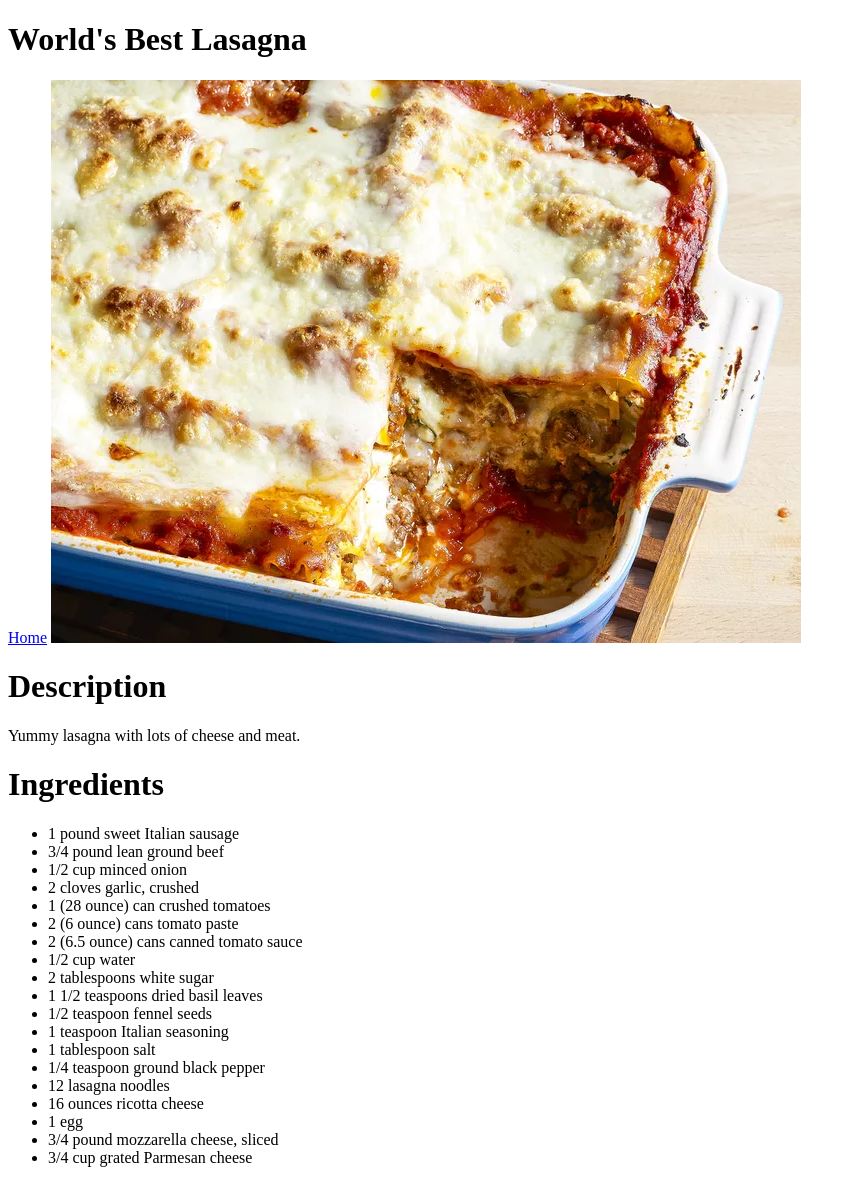
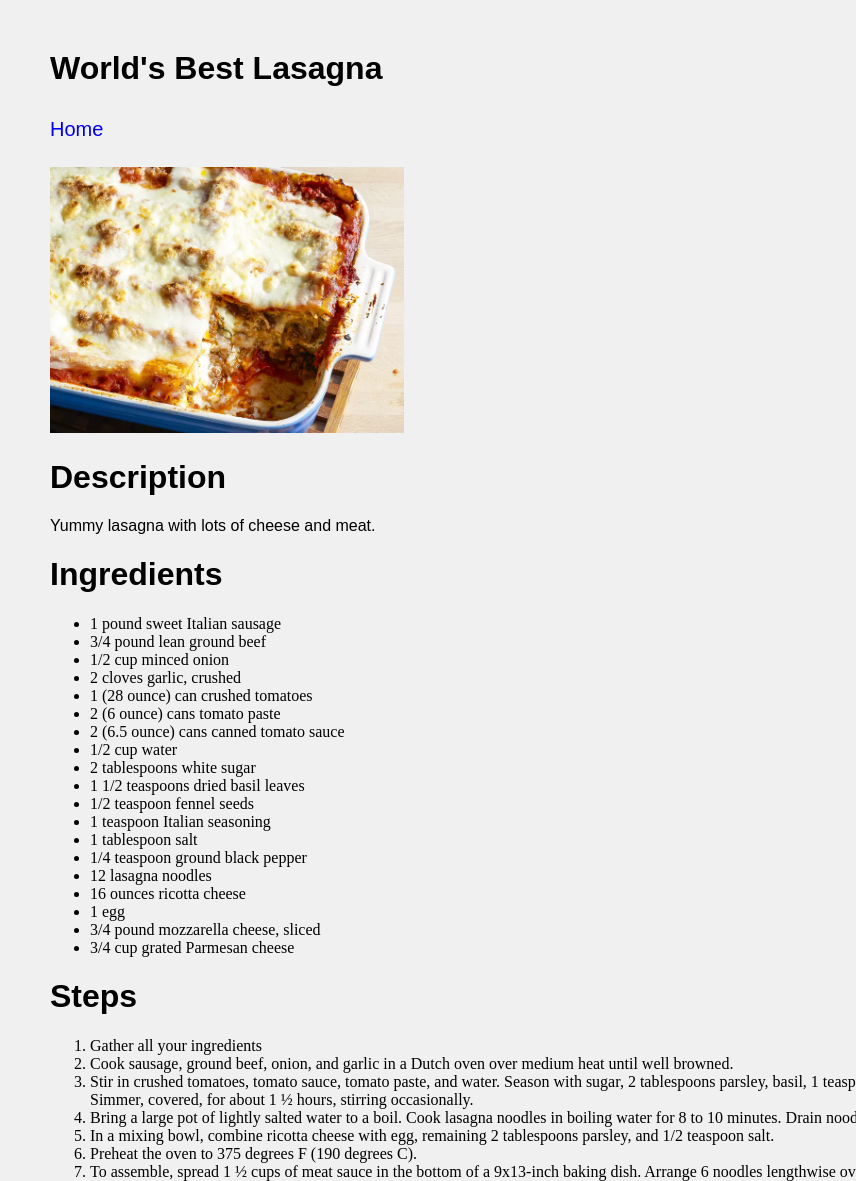
Before and after one commit to ZaynH29/odin-recipes, a plain HTML site: page Recipes/lasagna.html in a window 1280 px wide. Shown: the top 1181 px of the page, without its empty margins (0-856 px from the left). Drawn offline with Linux system fonts and the light colour scheme.

Commit message:
Added css file and updated recipes and index page
Made home page more visually appealing and added a css file to style the pages.
Changed fonts for list items to make them more distinct and easier to read.

```diff
--- a/Recipes/lasagna.html
+++ b/Recipes/lasagna.html
@@ -4,15 +4,16 @@
     <meta charset="UTF-8">
     <meta name="viewport" content="width=device-width, initial-scale=1.0">
     <title>Lasagna</title>
+    <link rel="stylesheet" href="../styles.css">
 </head>
 <body>
     <h1>World's Best Lasagna</h1>
-    <a href="../index.html">Home</a>
-    <img src="../images/lasagna.png" alt="Lasagna">
+    <a href="../index.html" id="home">Home</a>
+    <img src="../images/lasagna.png" alt="Lasagna" class="recipe-img">
     <h1>Description</h1>
     <p>Yummy lasagna with lots of cheese and meat.</p>
     <h1>Ingredients</h1>
-    <ul>
+    <ul class="list">
         <li>1 pound sweet Italian sausage</li>
         <li>3/4 pound lean ground beef</li>
         <li>1/2 cup minced onion</li>
@@ -34,7 +35,7 @@
         <li>3/4 cup grated Parmesan cheese</li>
     </ul>
     <h1>Steps</h1>
-    <ol>
+    <ol class="list">
         <li>Gather all your ingredients</li>
         <li>Cook sausage, ground beef, onion, and garlic in a Dutch oven over medium heat until well browned.</li>
         <li>Stir in crushed tomatoes, tomato sauce, tomato paste, and water. Season with sugar, 2 tablespoons parsley, basil, 1 teaspoon salt, Italian seasoning, fennel seeds, and pepper. Simmer, covered, for about 1 ½ hours, stirring occasionally.</li>
--- /dev/null
+++ b/styles.css
@@ -0,0 +1,42 @@
+body {
+    font-family: sans-serif;
+    background-color: #f0f0f0;
+    margin: 50px;
+}
+
+.recipe-img {
+    width: 30%;
+    height: 30%;
+    object-fit: cover;
+}
+
+.list {
+    font-family: serif;
+}
+
+a {
+    text-decoration: none;
+    margin: 5px;
+}
+
+#home {
+    display: block;
+    width: 100px;
+    font-size: 20px;
+    margin-bottom: 1rem;
+    padding: 10px;
+    margin-left: -10px;
+}
+
+#title {
+    font-size: 50px;
+    font-weight: bold;
+    margin-bottom: 1rem;
+    text-align: center;
+}
+
+#selections {
+    display: flex;
+    justify-content: center;
+    margin-bottom: 1rem;
+}
```
Also changed, not shown: Recipes/all-fruit-smoothies.html (+5 -4 lines), Recipes/banana-bread.html (+5 -4 lines), index.html (+5 -4 lines).
